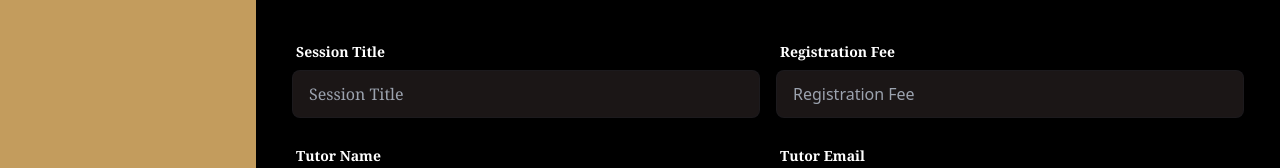
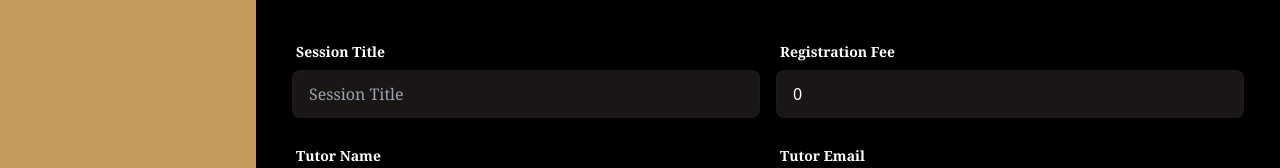
Before and after one commit to md-abu-naim/A12-ScholarHub-Client, a React (Vite) app: page /dashboard/create-session in a window 1280 px wide. Shown: the part 210-378 px from the top of the page. Built offline with nearby package versions, Linux system fonts and the light colour scheme; no server answers; sample sign-in values are in the browser's storage.

Commit message:
this is post session

```diff
--- a/public/SassionCard.json
+++ b/public/SassionCard.json
@@ -65,7 +65,7 @@
       "category": "Data Science"
     },
     {
-      "sassion_title": "Introduction to Macroeconomics",
+      "session_title": "Introduction to Macroeconomics",
       "tutor_name": "Prof. Susan Martin",
       "rating": 4.4,
       "description": "Understand the principles of macroeconomics, including supply and demand, inflation, and fiscal policy. Ideal for high school and college students.",
--- a/src/Components/SassionCardDetails.jsx
+++ b/src/Components/SassionCardDetails.jsx
@@ -12,7 +12,7 @@ const SassionCardDetails = () => {
     const [isAdmin] = useAdmin()
     const axiosSecure = useAxiosSecure()
     const sassions = sassionsDetails.find(sassion => sassion.sassion_title === sassion_title)
-    const { sassion_title: title, tutor_name, description,
+    const { session_title: title, tutor_name, description,
         registration_start_date, registration_end_date, class_start_time,
         class_end_time, session_duration, registration_fee, category } = sassions || {}
 
--- a/src/Hooks/useTutor.jsx
+++ b/src/Hooks/useTutor.jsx
@@ -13,7 +13,6 @@ const useTutor = () => {
             return res.data?.tutor;
         }
     })
-    console.log(isTutor);
     return [isTutor]
 };
 
--- a/src/Pages/Dashboard/StudentBar/ViewBookedSession.jsx
+++ b/src/Pages/Dashboard/StudentBar/ViewBookedSession.jsx
@@ -51,7 +51,7 @@ const ViewBookedSession = () => {
                             </div>
                         </div>
                         <div className="flex bottom-0 flex-grow items-end justify-end mt-4">
-                            <Link to={`/dashboard/booked-session/${sassion.sassion_title}`} ><CommonBtn title=' Details' /></Link>
+                            <Link to={`/dashboard/booked-session/${sassion.session_title}`} ><CommonBtn title=' Details' /></Link>
                         </div>
                     </div>)
                 }
--- a/src/Pages/Dashboard/TutorBar/CreateSession.jsx
+++ b/src/Pages/Dashboard/TutorBar/CreateSession.jsx
@@ -3,26 +3,43 @@ import useAuth from "../../../Hooks/useAuth";
 import SectionTitle from "../../../Shared/SectionTitle";
 import DatePicker from "react-datepicker";
 import "react-datepicker/dist/react-datepicker.css";
+import useAxiosSecure from "../../../Hooks/useAxiosSecure";
+import toast from "react-hot-toast";
 
 const CreateSession = () => {
     const [startDate, setStartDate] = useState(new Date());
+    const [endDate, setEndDate] = useState(new Date());
     const { user } = useAuth()
+    const axiosSecure = useAxiosSecure()
 
     const handleAddFoodItem = e => {
         e.preventDefault()
         const form = e.target
-        const name = form.name.value
-        const price = form.price.value
-        const made_by = user?.displayName
-        const email = user?.email
-        const quantity = form.quantity.value
-        const food_origin = form.food_origin.value
+        const session_title = form.session_title.value
+        const tutor_name = user?.displayName
+        const description = form.description.value
+        const registration_start_date = startDate.toLocaleDateString()
+        const registration_end_date = endDate.toLocaleDateString()
+        const class_start_time = form.session_title.value
+        const class_end_time = form.session_title.value
+        const session_duration = form.session_duration.value
+        const registration_fee = form.registration_fee.value
         const category = form.category.value
-        const image = form.image.value
-        const description = form.description.value
-        const food = { name, price, made_by, email, food_origin, quantity, category, image, description }
-        console.log(food);
-        e.target.reset()
+        const status = form.status.value
+        const tutor_email = user?.email
+        const session = {session_title, tutor_name, description, registration_start_date,
+            registration_end_date, class_start_time, class_end_time, session_duration,
+            registration_fee, category, status, tutor_email
+        }
+        console.log(session);
+
+        axiosSecure.post('/session', session)
+        .then(res => {
+            if(res.data.insertedId) {
+                e.target.reset()
+                toast.success('Create session successfully')
+            }
+        })
     }
     return (
         <div>
@@ -34,7 +51,7 @@ const CreateSession = () => {
                             <span className="label-text font-bold text-white">Session Title</span>
                         </label>
                         <label className="input-group">
-                            <input type="text" name="title" placeholder="Session Title" className="input input-bordered bg-[#1B1616] text-white w-full" />
+                            <input type="text" name="session_title" placeholder="Session Title" className="input input-bordered bg-[#1B1616] text-white w-full" />
                         </label>
                     </div>
                     <div className="form-control md:w-1/2 lg:ml-4">
@@ -42,7 +59,7 @@ const CreateSession = () => {
                             <span className="label-text font-bold text-white">Registration Fee </span>
                         </label>
                         <label className="input-group">
-                            <input type="text" name="registration_fee" placeholder="Registration Fee" className="input input-bordered font-sans bg-[#1B1616] text-white w-full" />
+                            <input type="text" name="registration_fee" value='0' placeholder="Registration Fee" className="input input-bordered font-sans bg-[#1B1616] text-white w-full" />
                         </label>
                     </div>
                 </div>
@@ -52,7 +69,7 @@ const CreateSession = () => {
                             <span className="label-text font-bold text-white">Tutor Name</span>
                         </label>
                         <label className="input-group">
-                            <input type="text" value={user?.displayName} name="buyer_name" placeholder="Buyer Name" className="input bg-[#1B1616] text-white input-bordered w-full" />
+                            <input type="text" value={user?.displayName} name="tutor_name" placeholder="Buyer Name" className="input bg-[#1B1616] text-white input-bordered w-full" />
                         </label>
                     </div>
                     <div className="form-control md:w-1/2 lg:ml-4">
@@ -60,7 +77,7 @@ const CreateSession = () => {
                             <span className="label-text font-bold text-white">Tutor Email</span>
                         </label>
                         <label className="input-group">
-                            <input type="email" value={user?.email} name="buyer_email" placeholder="Email" className="input bg-[#1B1616] input-bordered text-white w-full" />
+                            <input type="email" value={user?.email} name="tutor_email" placeholder="Email" className="input bg-[#1B1616] input-bordered text-white w-full" />
                         </label>
                     </div>
                 </div>
@@ -75,7 +92,7 @@ const CreateSession = () => {
                         <label className="label">
                             <span className="label-text font-bold text-white">Registration end date</span>
                         </label>
-                        <DatePicker className="bg-[#1B1616] text-white p-3 rounded-md w-full" selected={startDate} onChange={(date) => setStartDate(date)} />
+                        <DatePicker className="bg-[#1B1616] text-white p-3 rounded-md w-full" selected={endDate} onChange={(date) => setEndDate(date)} />
                     </div>
                 </div>
                 <div className="md:flex md:gap-2 lg:gap-0 md:mb-5">
@@ -84,7 +101,7 @@ const CreateSession = () => {
                             <span className="label-text font-bold text-white">Class Start Date</span>
                         </label>
                         <label className="input-group">
-                            <input type="text" name="buyer_name" placeholder="Class Start Date" className="input bg-[#1B1616] text-white input-bordered w-full" />
+                            <input type="text" name="class_start_time" placeholder="Class Start Date" className="input bg-[#1B1616] text-white input-bordered w-full" />
                         </label>
                     </div>
                     <div className="form-control md:w-1/2 lg:ml-4">
@@ -92,7 +109,7 @@ const CreateSession = () => {
                             <span className="label-text font-bold text-white">Class End Date</span>
                         </label>
                         <label className="input-group">
-                            <input type="email" name="buyer_email" placeholder="Class End Date" className="input bg-[#1B1616] input-bordered text-white w-full" />
+                            <input type="text" name="class_end_time" placeholder="Class End Date" className="input bg-[#1B1616] input-bordered text-white w-full" />
                         </label>
                     </div>
                 </div>
@@ -102,7 +119,7 @@ const CreateSession = () => {
                             <span className="label-text font-bold text-white">Session Duration</span>
                         </label>
                         <label className="input-group">
-                            <input type="text" name="image" placeholder="Session Duration" className="text-white input bg-[#1B1616] input-bordered w-full" />
+                            <input type="text" name="session_duration" placeholder="Session Duration" className="text-white input bg-[#1B1616] input-bordered w-full" />
                         </label>
                     </div>
                     <div className="form-control md:w-1/2 lg:ml-4">
@@ -110,7 +127,7 @@ const CreateSession = () => {
                             <span className="label-text font-bold text-white">Status</span>
                         </label>
                         <label className="input-group">
-                            <input type="text" name="image" defaultValue='Pending' placeholder="Session Duration" className="text-white input bg-[#1B1616] input-bordered w-full" />
+                            <input type="text" name="status" defaultValue='Pending' placeholder="Session Duration" className="text-white input bg-[#1B1616] input-bordered w-full" />
                         </label>
                     </div>
                 </div>
--- a/src/Pages/Home/SassionCard.jsx
+++ b/src/Pages/Home/SassionCard.jsx
@@ -37,7 +37,7 @@ const SassionCard = () => {
 
                         <div>
                             <h1 className='mt-2 text-lg font-semibold text-white '>
-                                {session.sassion_title}
+                                {session.session_title}
                             </h1>
 
                             <p className='mt-2 text-sm text-white '>
```
